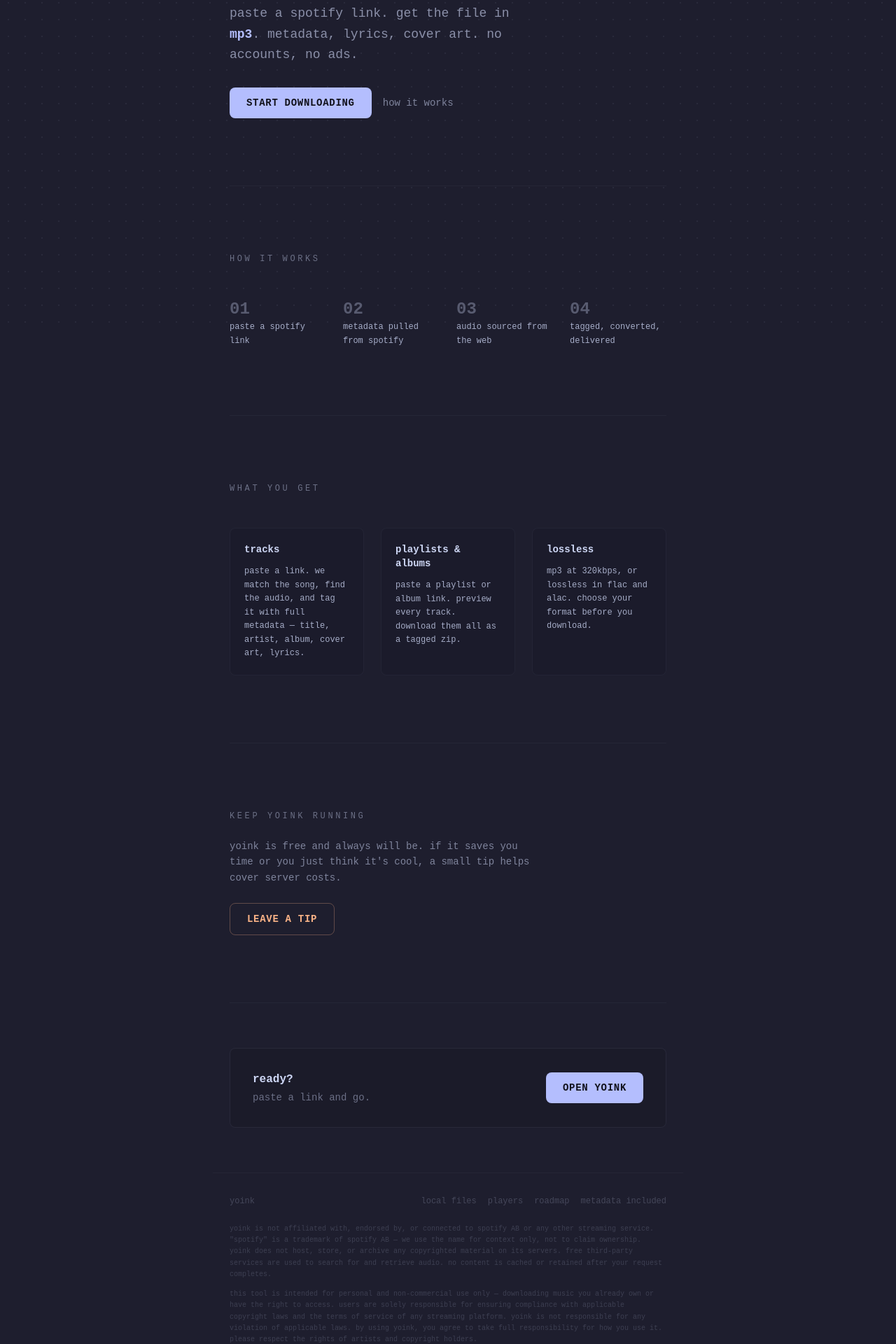
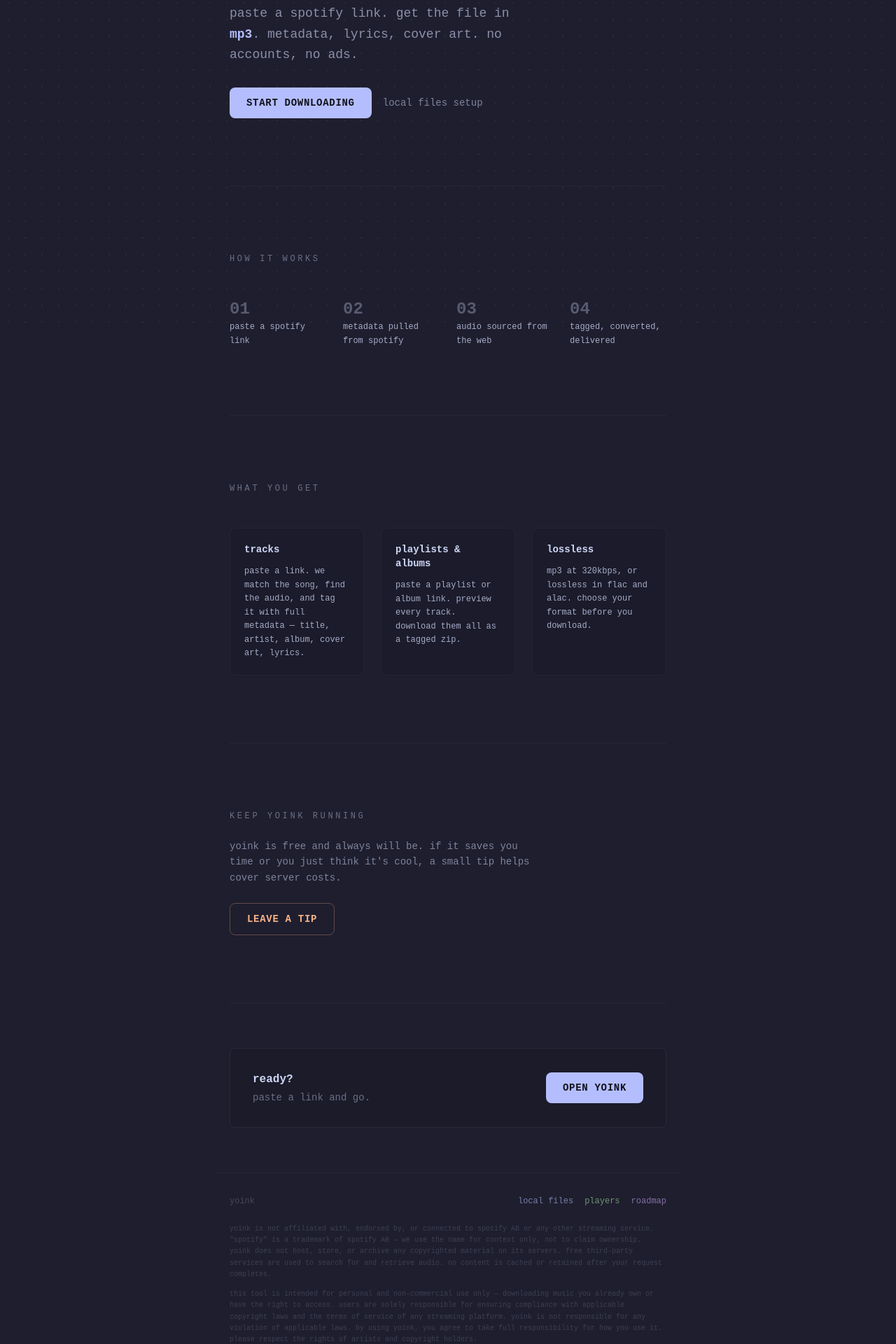
Before and after one commit to chasemarshall/yoink, a Next.js app: page / in a window 1280 px wide. Shown: the part 320-2240 px from the top of the page at 70% size. Built offline with nearby package versions, Linux system fonts and the light colour scheme.

Commit message:
feat: add colored footer links on roadmap + promote /how link on landing page

```diff
--- a/src/app/page.tsx
+++ b/src/app/page.tsx
@@ -84,12 +84,12 @@
             >
               start downloading
             </Link>
-            <a
-              href="#how"
+            <Link
+              href="/how"
               className="text-sm text-overlay1 hover:text-text transition-colors duration-200"
             >
-              how it works
-            </a>
+              local files setup
+            </Link>
           </div>
         </div>
       </section>
@@ -229,10 +229,9 @@
         <div className="flex items-center justify-between text-xs text-overlay0/50">
           <span>yoink</span>
           <div className="flex items-center gap-4">
-            <Link href="/how" className="hover:text-text transition-colors duration-200">local files</Link>
-            <Link href="/players" className="hover:text-text transition-colors duration-200">players</Link>
-            <Link href="/roadmap" className="hover:text-text transition-colors duration-200">roadmap</Link>
-            <span>metadata included</span>
+            <Link href="/how" className="text-lavender/60 hover:text-lavender transition-colors duration-200">local files</Link>
+            <Link href="/players" className="text-green/60 hover:text-green transition-colors duration-200">players</Link>
+            <Link href="/roadmap" className="text-mauve/60 hover:text-mauve transition-colors duration-200">roadmap</Link>
           </div>
         </div>
         <div className="space-y-3 text-[10px] text-overlay0/40 leading-relaxed">
--- a/src/app/roadmap/page.tsx
+++ b/src/app/roadmap/page.tsx
@@ -320,8 +320,8 @@
       <footer className="border-t border-surface0/40 px-6 py-4 flex items-center justify-between text-xs text-overlay0/50">
         <span>yoink</span>
         <div className="flex items-center gap-4">
-          <Link href="/how" className="hover:text-text transition-colors duration-200">local files</Link>
-          <Link href="/players" className="hover:text-text transition-colors duration-200">players</Link>
+          <Link href="/how" className="text-lavender/60 hover:text-lavender transition-colors duration-200">local files</Link>
+          <Link href="/players" className="text-green/60 hover:text-green transition-colors duration-200">players</Link>
           <a
             href="https://chasefrazier.dev/tip"
             target="_blank"
```
